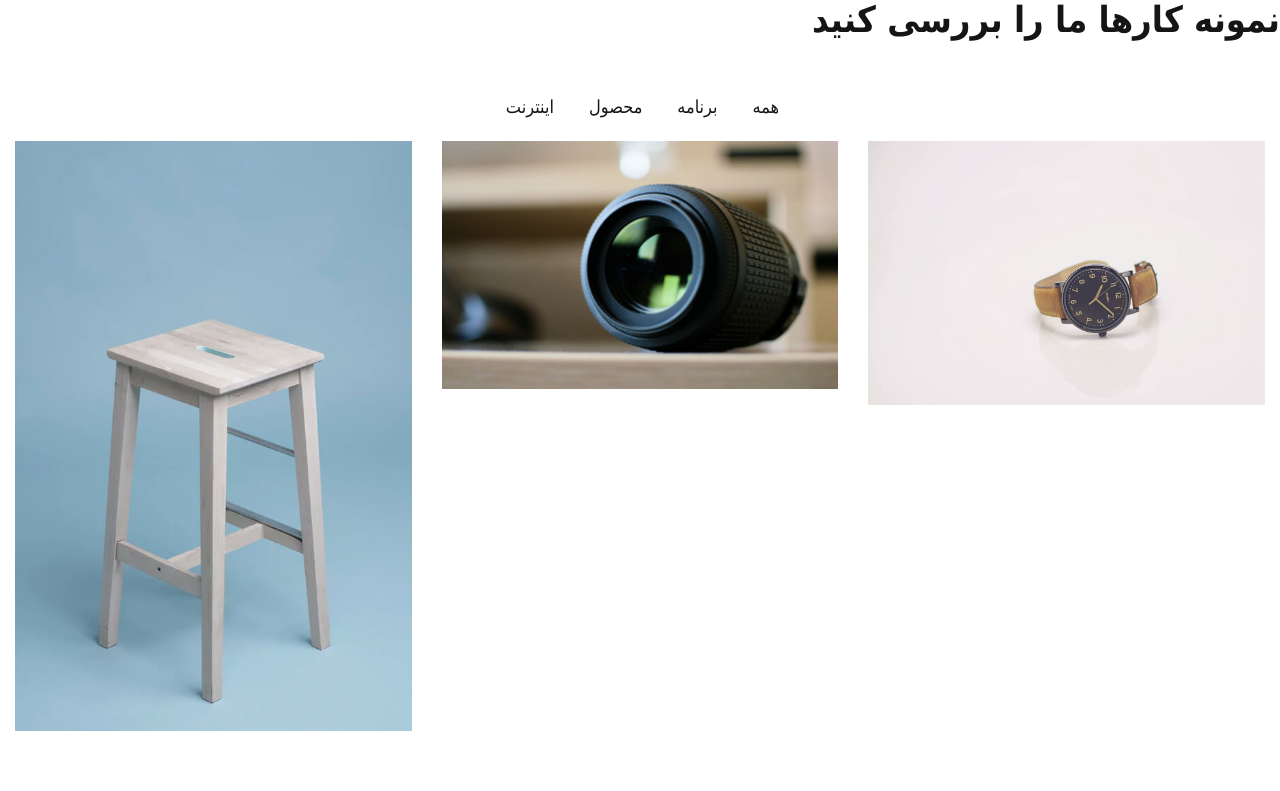
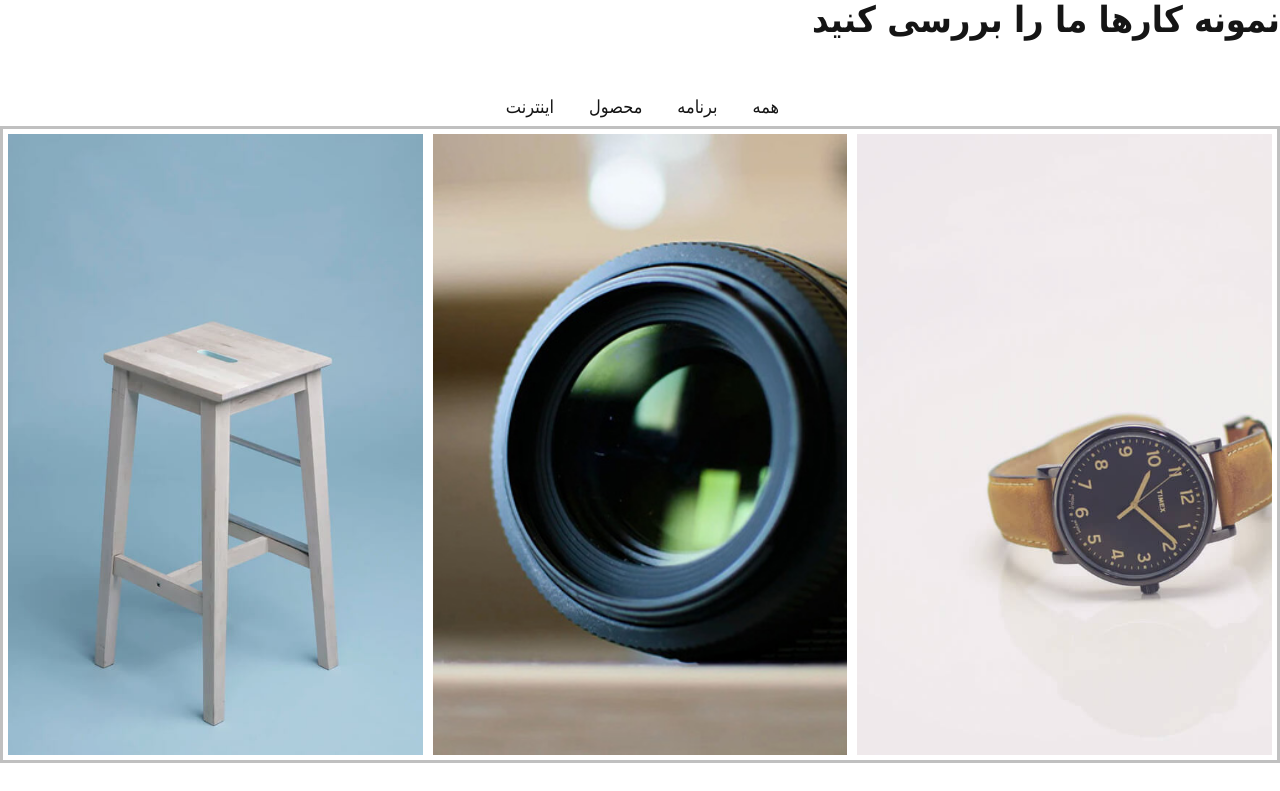
Before and after one commit to farjad12345/ProjectOne, a React (Create React App) app: page /two in a window 1280 px wide. Shown: the part 3249-4040 px from the top of the page. Built offline with nearby package versions, Linux system fonts and the light colour scheme.

Commit message:
images gallery updated

```diff
--- a/src/Pages/Four/Four.jsx
+++ b/src/Pages/Four/Four.jsx
@@ -3,23 +3,17 @@ import React from 'react'
 function Four() {
   return (
     <div className="portfolio-image-parent">
-    <div className="row-one row-images">
-      <div>
-        {/* <img src="./images/portfolio-3.jpg" alt="" /> */}
-      </div>
-      <img src="./images/portfolio-5.jpg" alt="" />
-      {/* <img src="./images/portfolio-9.jpg" alt="" /> */}
-    </div>
-    <div className="row-two row-images">
-      {/* <img src="./images/portfolio-2.jpg" alt="" /> */}
-      {/* <img src="./images/portfolio-4.jpg" alt="" /> */}
-      {/* <img src="./images/portfolio-7.jpg" alt="" /> */}
-      <img src="./images/portfolio-8.jpg" alt="" />
-    </div>
-    <div className="row-three row-images">
-      {/* <img src="./images/portfolio-1.jpg" alt="" /> */}
-      <img src="./images/portfolio-6.jpg" alt="" />
-    </div>
+        <div className="img_list">
+        <div className="item_img">
+          <img src="./images/portfolio-1.jpg" alt="" />
+        </div>
+        <div className="item_img">
+          <img src="./images/portfolio-3.jpg" alt="" />
+        </div>
+        <div className="item_img">
+          <img src="./images/portfolio-6.jpg" alt="" />
+        </div>
+        </div>
   </div>
   )
 }
--- a/src/Pages/One/One.css
+++ b/src/Pages/One/One.css
@@ -1,19 +1,23 @@
 
-.portfolio-image-parent{
-    display: flex;
-
-
+.img_list{
+    display: grid;
+    grid-template-columns: repeat(3,auto);
+    grid-template-rows: auto;
+    gap: 10px;
+    border: 3px solid silver;
+padding: 5px;
 }
-.row-images{
-    width: 32%;
-    margin: 0 15px;
-    overflow: hidden;
+.item_img{
+    width: 100%;
+height: 100%;
+overflow: hidden;
 }
-.row-images img{
-    margin: 15px 0;
+.item_img img{
     width: 100%;
+    height: 100%;
+    object-fit: cover;
     transition: all .5s ;
 }
-.row-images img:hover{
+.item_img img:hover{
 transform: scale(1.05);
 }
--- a/src/Pages/One/One.jsx
+++ b/src/Pages/One/One.jsx
@@ -2,24 +2,36 @@ import React from "react";
 import "./One.css";
 function One() {
   return (
-    <div className="portfolio-image-parent">
-      <div className="row-one row-images">
-        <div>
+    <div className="img_list">
+        <div className="item_img">
           <img src="./images/portfolio-3.jpg" alt="" />
         </div>
+        <div className="item_img">
           <img src="./images/portfolio-5.jpg" alt="" />
+        </div>
+        <div className="item_img">
           <img src="./images/portfolio-9.jpg" alt="" />
         </div>
-      <div className="row-two row-images">
+        <div className="item_img">
           <img src="./images/portfolio-2.jpg" alt="" />
+        </div>
+        <div className="item_img">
           <img src="./images/portfolio-4.jpg" alt="" />
+        </div>
+        <div className="item_img">
           <img src="./images/portfolio-7.jpg" alt="" />
+        </div>
+        <div className="item_img">
           <img src="./images/portfolio-8.jpg" alt="" />
         </div>
-      <div className="row-three row-images">
+        <div className="item_img">
           <img src="./images/portfolio-1.jpg" alt="" />
+        </div>
+        <div className="item_img">
           <img src="./images/portfolio-6.jpg" alt="" />
         </div>
+
+
     </div>
   );
 }
--- a/src/Pages/Three/Three.jsx
+++ b/src/Pages/Three/Three.jsx
@@ -2,25 +2,19 @@ import React from 'react'
 
 function Three() {
   return (
-    <div className="portfolio-image-parent">
-    <div className="row-one row-images">
-      <div>
-        <img src="./images/portfolio-3.jpg" alt="" />
-      </div>
-      {/* <img src="./images/portfolio-5.jpg" alt="" />
-      <img src="./images/portfolio-9.jpg" alt="" /> */}
+    <div className="img_list">
+    <div className="item_img">
+      <img src="./images/portfolio-2.jpg" alt="" />
     </div>
-    <div className="row-two row-images">
-      <img src="./images/portfolio-2.jpg" alt="" />
-      {/* <img src="./images/portfolio-4.jpg" alt="" />
-      <img src="./images/portfolio-7.jpg" alt="" />
-      <img src="./images/portfolio-8.jpg" alt="" /> */}
+    <div className="item_img">
+      <img src="./images/portfolio-1.jpg" alt="" />
     </div>
-    <div className="row-three row-images">
-      <img src="./images/portfolio-1.jpg" alt="" />
-      {/* <img src="./images/portfolio-6.jpg" alt="" /> */}
+    <div className="item_img">
+      <img src="./images/portfolio-9.jpg" alt="" />
     </div>
-  </div>
+
+    </div>
+
   )
 }
 
--- a/src/Pages/Two/Two.jsx
+++ b/src/Pages/Two/Two.jsx
@@ -2,19 +2,19 @@ import React from 'react'
 
 function Two() {
   return (
-    <div className="portfolio-image-parent">
-    <div className="row-one row-images">
-
+    <div className="img_list">
+    <div className="item_img">
       <img src="./images/portfolio-9.jpg" alt="" />
     </div>
-    <div className="row-two row-images">
-
+    <div className="item_img">
       <img src="./images/portfolio-7.jpg" alt="" />
     </div>
-    <div className="row-three row-images">
+    <div className="item_img">
       <img src="./images/portfolio-6.jpg" alt="" />
     </div>
-  </div>
+
+    </div>
+
   )
 }
 
--- a/src/Responsive.css
+++ b/src/Responsive.css
@@ -48,6 +48,10 @@
 }
 .form-and-address-parent {
     display: block;
+}
+
+.img_list{
+    grid-template-columns: repeat(2,auto) !important;
 }
 }
 @media (max-width: 430px) {
@@ -105,4 +109,7 @@
     .hero-bottom-box{
         width: 90% !important;
     }
+    .img_list{
+        grid-template-columns: repeat(1,auto) !important;
+    }
 }
```
Lines whose indentation alone changed are shown as unchanged.
